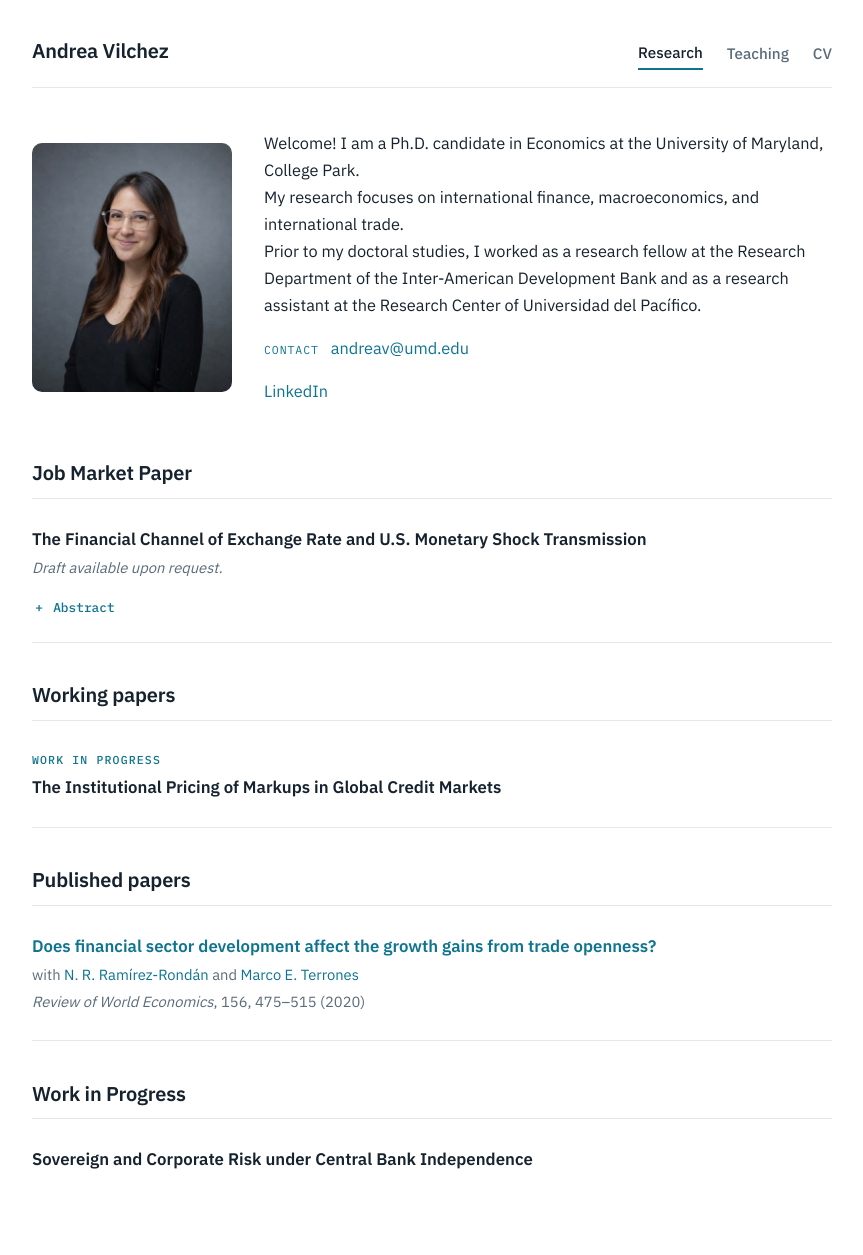
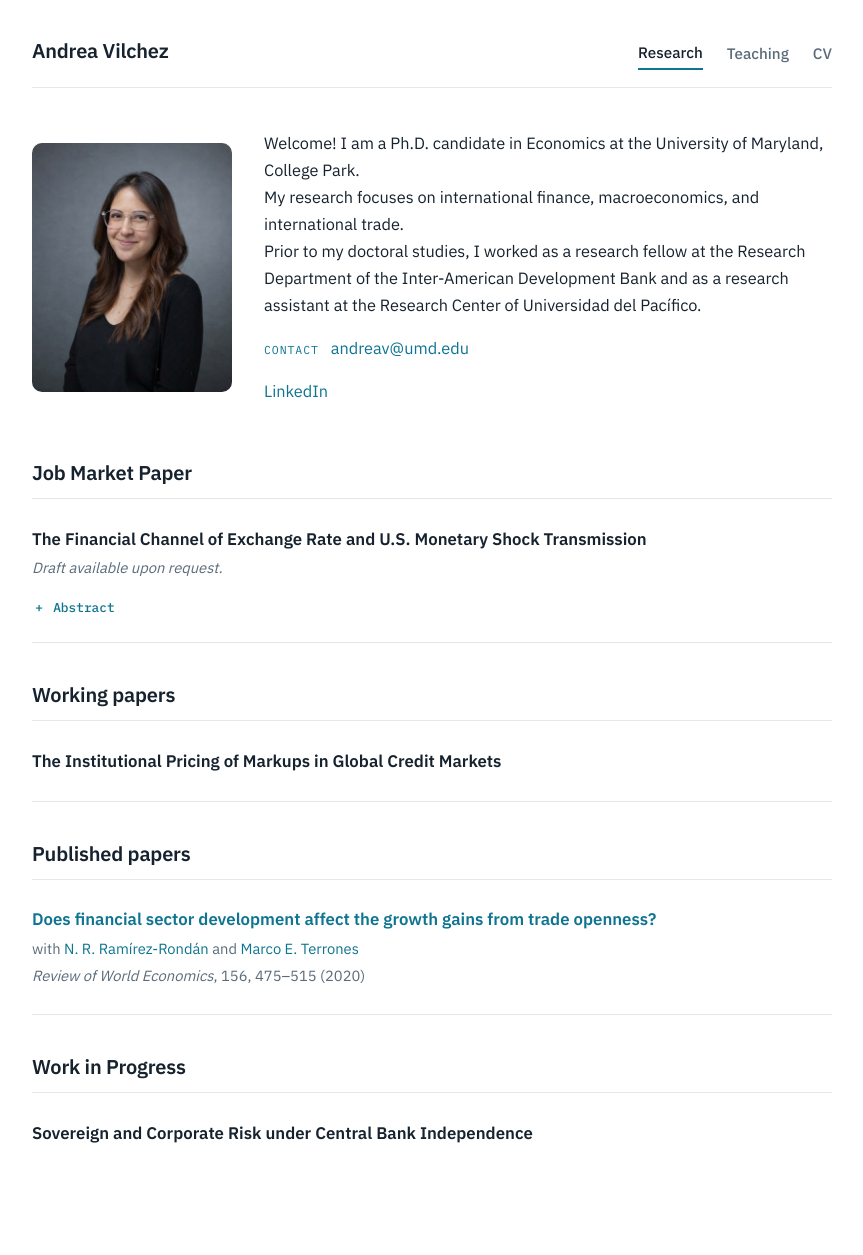
Before and after one commit to andrea-vilchez/andrea-vilchez.github.io, a Jekyll site: the page built from _pages/index.md, in a window 1280 px wide. Shown: the whole page, without its empty margins (208-1071 px from the left). Built offline with Jekyll 4.4.1, drawn with Linux system fonts in a browser that asks for light colours; our own code applies the rules of GitHub Pages for plain Markdown files; after the commit the page ends 1229 px from its top, so only the background shows below that.

Commit message:
Update index.md

```diff
--- a/_pages/index.md
+++ b/_pages/index.md
@@ -40,7 +40,6 @@ redirect_from:
 ## Working papers
 
 <article class="paper">
-  <p class="eyebrow">Work in Progress</p>
   <h3>The Institutional Pricing of Markups in Global Credit Markets</h3>
 </article>
 
```
